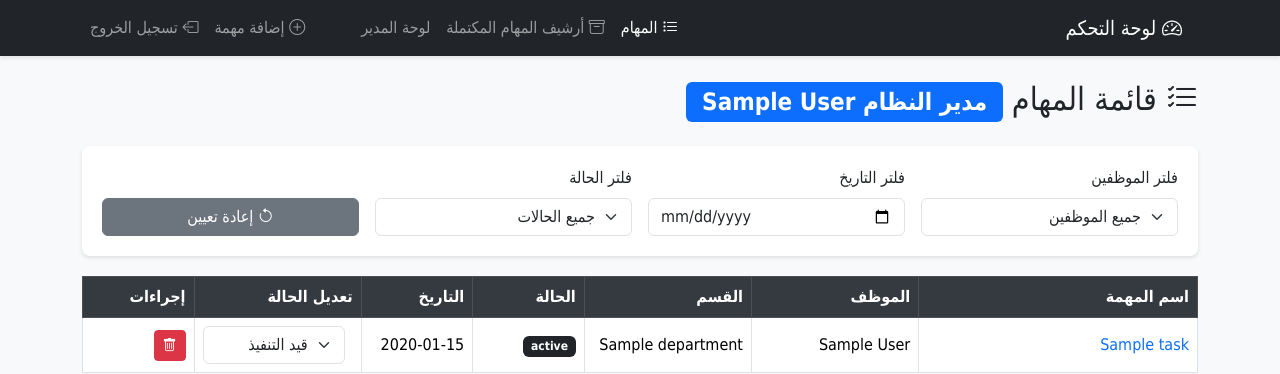
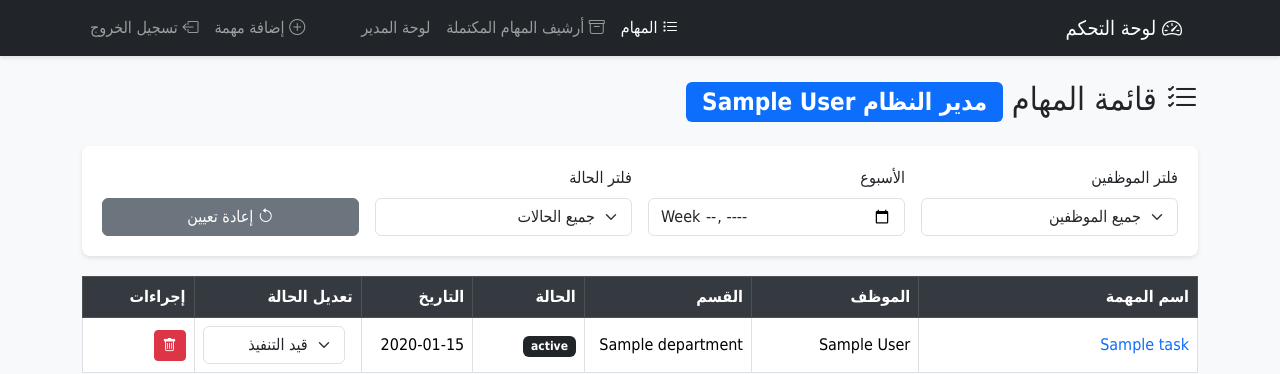
Before and after one commit to MhedyAlkhaldi/todo-app, a Flask app: page /dashboard in a window 1280 px wide. Shown: the top 374 px of the page. Run offline with Flask 3, Linux system fonts and the light colour scheme; a user stored in the database is signed in; tables that the repository leaves empty hold one stand-in row (values such as "Sample post"); some libraries are stand-ins or nearby versions.

Commit message:
تعديل التاريخ بالداشبورد

```diff
--- a/templates/dashboard.html
+++ b/templates/dashboard.html
@@ -152,9 +152,9 @@
                 {% endif %}
 
                 <div class="col-md-3">
-                    <label for="date_filter" class="form-label">فلتر التاريخ</label>
-                    <input type="date" class="form-control" id="date_filter" name="date_filter"
-                           value="{{ date_filter }}" onchange="applyFilters()">
+                    <label for="week" class="form-label">الأسبوع</label>
+                    <input type="week" class="form-control" id="week" name="week"
+                           value="{{ request.args.get('week') }}">
                 </div>
 
                 <div class="col-md-3">
```
